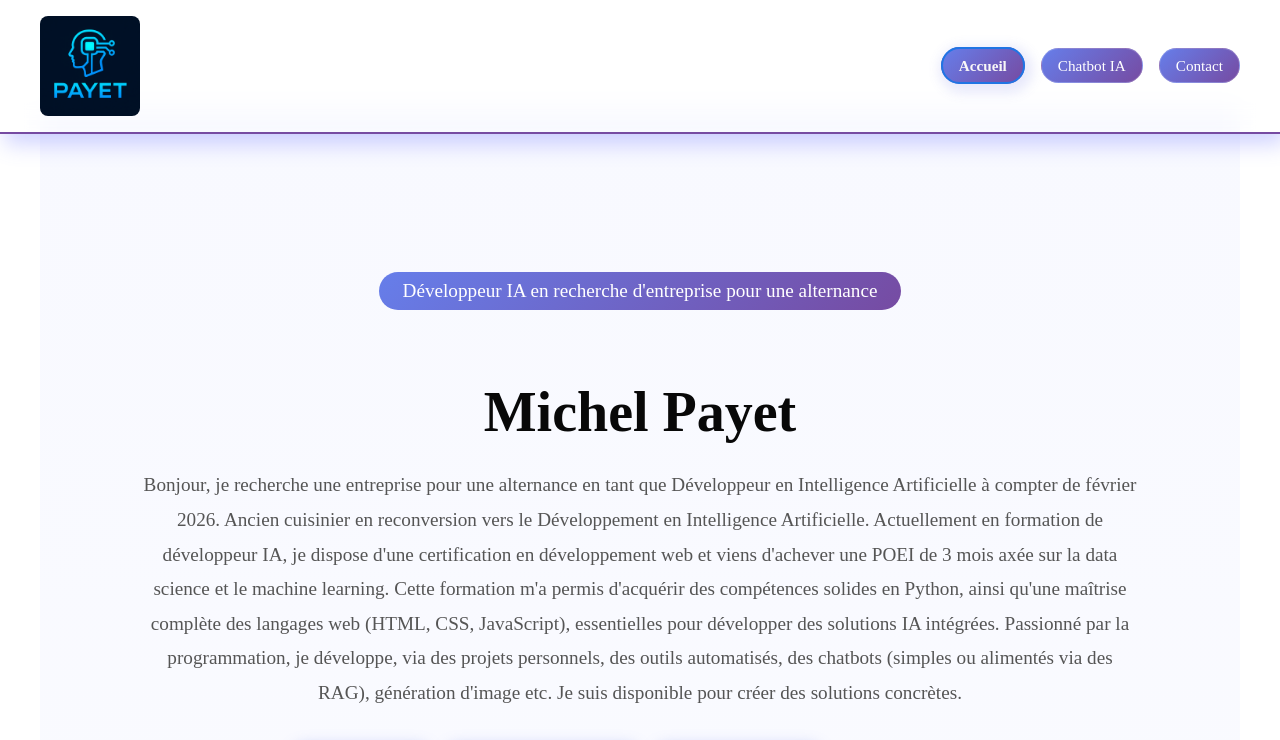
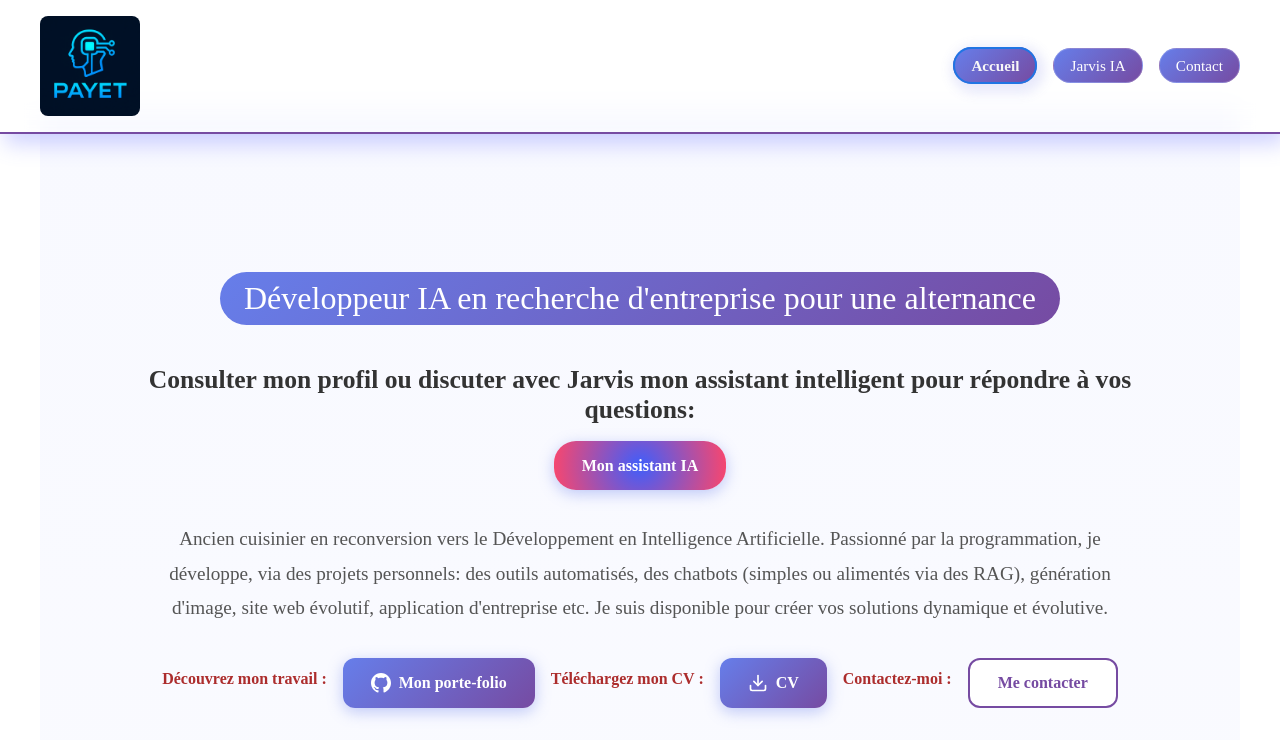
Before and after one commit to michel97400/site-michel, a React (Vite) app in the folder FRONTEND/: page / in a window 1280 px wide. Shown: the top 740 px of the page. Built offline with nearby package versions, Linux system fonts and the light colour scheme.

Commit message:
correction front, retouche etc..

```diff
--- a/FRONTEND/src/App.jsx
+++ b/FRONTEND/src/App.jsx
@@ -5,7 +5,7 @@ import { HeaderTemplate } from './templates/Header'
 import { AccueilPage } from './pages/Accueil'
 import { ContactPage } from './pages/Contact'
 import { ChatbotPage } from './pages/Chatbot'
-
+import { FooterTemplate } from './templates/Footer'
 
 function App() {
   const [count, setCount] = useState(0)
@@ -19,6 +19,7 @@ function App() {
           <Route path="/contact" element={<ContactPage />} />
           <Route path="/chatbot" element={<ChatbotPage />} />
         </Routes>
+        <FooterTemplate />
       </BrowserRouter>
     </>
   )
--- a/FRONTEND/src/pages/Accueil.css
+++ b/FRONTEND/src/pages/Accueil.css
@@ -18,20 +18,12 @@
     color: white;
     padding: 0.5rem 1.5rem;
     border-radius: 50px;
-    font-size: 1.2rem;
+    font-size: 2rem;
     font-weight: 500;
     margin-bottom: 1.5rem;
 }
 
-.hero-title {
-    font-size: 3.5rem;
-    font-weight: 800;
-    background-color: rgb(8, 8, 8);
-    -webkit-background-clip: text;
-    -webkit-text-fill-color: transparent;
-    background-clip: text;
-    margin-bottom: 1.5rem;
-}
+
 
 .hero-subtitle {
     font-size: 1.2rem;
@@ -43,6 +35,49 @@
 
 .hero-subtitle strong {
     color: #764ba2;
+}
+
+.hero-assist-container {
+    display: flex;
+    flex-direction: column;
+    align-items: center;
+    margin-bottom: 2rem;
+    gap: 1rem;
+}
+
+.hero-assistant {
+    font-size: 1.6rem;
+    color: #333;
+    font-weight: 600;
+}
+
+.button_assistant {
+
+    display: inline-flex;
+    align-items: center;
+    gap: 0.5rem;
+    padding: 0.975rem 1.75rem;
+    border-radius: 22px;
+    font-weight: 600;
+    text-decoration: none;
+    background: #3F5EFB;
+    background: radial-gradient(circle,rgba(63, 94, 251, 1) 0%, rgba(252, 70, 107, 1) 100%);
+    color: white;
+    box-shadow: 0 4px 15px rgba(102, 126, 234, 0.4);
+}
+
+.button_assistant:hover {
+    transform: translateY(-1px);
+    box-shadow: 0 6px 20px rgba(102, 126, 234, 0.5);
+    border: 1px solid #db0101;
+}
+
+.info-button {
+    display: flex;
+    color: #ac2d2d;
+    margin-bottom: 0.5rem;
+    font-weight: bold;
+    align-items: center;
 }
 
 .hero-buttons {
--- a/FRONTEND/src/pages/Accueil.jsx
+++ b/FRONTEND/src/pages/Accueil.jsx
@@ -28,32 +28,39 @@ export function AccueilPage() {
             <section className="hero">
                 <div className="hero-content">
                     <span className="hero-badge">Développeur IA en recherche d'entreprise pour une alternance</span>
-                    <h1 className="hero-title">Michel Payet</h1>
+                    <div className='hero-assist-container'>
+                        <span className="hero-assistant"></span>
+                        <span className="hero-assistant">Consulter mon profil ou discuter avec Jarvis mon assistant intelligent pour répondre à vos questions: </span>
+                        <a href="/chatbot" className="button_assistant">
+                                Mon assistant IA
+                        </a>
+                    </div>
+
                     <p className="hero-subtitle">
-                        Bonjour, je recherche une entreprise pour une alternance en tant que Développeur en Intelligence Artificielle à compter de février 2026.
+
                         Ancien cuisinier en reconversion vers le Développement en Intelligence Artificielle.
-                        Actuellement en formation de développeur IA, je dispose d'une certification en développement web et viens d'achever une POEI de 3 mois axée sur la data science et le machine learning.
-                        Cette formation m'a permis d'acquérir des compétences solides en Python, ainsi qu'une maîtrise complète des langages web (HTML, CSS, JavaScript), essentielles pour développer des solutions IA intégrées.
-                        Passionné par la programmation, je développe, via des projets personnels, des outils automatisés, des chatbots (simples ou alimentés via des RAG), génération d'image etc. Je suis disponible pour créer des solutions concrètes.
+                        Passionné par la programmation, je développe, via des projets personnels: des outils automatisés, des chatbots (simples ou alimentés via des RAG), génération d'image, site web évolutif, application d'entreprise etc. Je suis disponible pour créer vos solutions dynamique et évolutive.
                     </p>
+
+
                     <div className="hero-buttons">
-                        <a href="https://github.com/michel97400" target="_blank" rel="noopener noreferrer" className="btn btn-primary">
+                        <span className='info-button'>Découvrez mon travail :</span>
+                        <a href="https://github.com/michel97400?tab=repositories" target="_blank" rel="noopener noreferrer" className="btn btn-primary">
                             <svg xmlns="http://www.w3.org/2000/svg" width="20" height="20" viewBox="0 0 24 24" fill="currentColor">
                                 <path d="M12 0c-6.626 0-12 5.373-12 12 0 5.302 3.438 9.8 8.207 11.387.599.111.793-.261.793-.577v-2.234c-3.338.726-4.033-1.416-4.033-1.416-.546-1.387-1.333-1.756-1.333-1.756-1.089-.745.083-.729.083-.729 1.205.084 1.839 1.237 1.839 1.237 1.07 1.834 2.807 1.304 3.492.997.107-.775.418-1.305.762-1.604-2.665-.305-5.467-1.334-5.467-5.931 0-1.311.469-2.381 1.236-3.221-.124-.303-.535-1.524.117-3.176 0 0 1.008-.322 3.301 1.23.957-.266 1.983-.399 3.003-.404 1.02.005 2.047.138 3.006.404 2.291-1.552 3.297-1.23 3.297-1.23.653 1.653.242 2.874.118 3.176.77.84 1.235 1.911 1.235 3.221 0 4.609-2.807 5.624-5.479 5.921.43.372.823 1.102.823 2.222v3.293c0 .319.192.694.801.576 4.765-1.589 8.199-6.086 8.199-11.386 0-6.627-5.373-12-12-12z"/>
                             </svg>
-                            GitHub
+                            Mon porte-folio
                         </a>
+                        <span className='info-button'>Téléchargez mon CV :</span>
                         <a href="/cv_michel_payet.pdf" download className="btn btn-primary">
                             <svg xmlns="http://www.w3.org/2000/svg" width="20" height="20" viewBox="0 0 24 24" fill="none" stroke="currentColor" strokeWidth="2" strokeLinecap="round" strokeLinejoin="round">
                                 <path d="M21 15v4a2 2 0 0 1-2 2H5a2 2 0 0 1-2-2v-4"></path>
                                 <polyline points="7 10 12 15 17 10"></polyline>
                                 <line x1="12" y1="15" x2="12" y2="3"></line>
                             </svg>
-                            Télécharger CV
+                             CV
                         </a>
-                        <a href="/chatbot" className="btn btn-primary">
-                            Mon chatbot IA
-                        </a>
+                        <span className='info-button'>Contactez-moi :</span>
                         <a href="/contact" className="btn btn-secondary">
                             Me contacter
                         </a>
--- a/FRONTEND/src/pages/Chatbot.css
+++ b/FRONTEND/src/pages/Chatbot.css
@@ -323,6 +323,22 @@
     background: #ccc;
 }
 
+/* List Styles Adjustment */
+.chat-messages ul {
+
+    margin: 0;
+    padding: 0;
+    text-align: left; /* Align lists to the left */
+}
+
+.chat-messages li {
+    margin-bottom: 0.5rem;
+    font-size: 1rem;
+    line-height: 1.5;
+    color: #333;
+    text-align: left; /* Ensure list items are left-aligned */
+}
+
 /* Responsive */
 @media (max-width: 768px) {
     .page-content {
--- a/FRONTEND/src/pages/Chatbot.jsx
+++ b/FRONTEND/src/pages/Chatbot.jsx
@@ -1,4 +1,3 @@
-
 import { useState, useRef, useEffect } from 'react'
 import ReactMarkdown from 'react-markdown'
 import remarkGfm from 'remark-gfm'
@@ -50,9 +49,11 @@ export function ChatbotPage() {
 - **Certifications** : Développeur Web et Web Mobile (AFPAR, 2025), Certification Voltaire (2024)
 - **Formation actuelle** : Développeur en Intelligence Artificielle (Simplon, 2025)
 - **Début alternance** : 26 Février 2026
-- **Projets personnels** : Chatbots, outils automatisés, génération d'images via IA
+- **Projets personnels** : Chatbots, outils automatisés, génération d'images via IA, RAG, site web évolutif
+- **Soft skills** : Rigoureux, autonome, bon relationnel, travail en équipe, ponctuel
 - **Langues** : Français (natif), Anglais (intermédiaire)
-- **Centres d'intérêt** : Programmation, IA, technologies web
+- **Centres d'intérêt** : Programmation, IA, technologies web, cuisine, technologie future
+- **Pratiques** : Lance souvent des projets personnels pour améliorer ses compétences en IA et développement web.
 
 **Compétences techniques :**
 - **Langages** : Python (90%), JavaScript (85%), HTML/CSS (85%), PHP (50%)
@@ -63,7 +64,7 @@ export function ChatbotPage() {
 
 **Qualités** : Rigoureux, autonome, travail en équipe, bon relationnel, ponctuel
 **Pourquoi le prendre en alternance** : Motivé, sérieux et déjà expérimenté dans le monde professionnel grâce à mon premier métier de cuisinier, j’ai développé des qualités essentielles telles que la rigueur, l’adaptabilité et le travail en équipe. Aujourd’hui en reconversion vers l’intelligence artificielle et le développement web, je mets la même exigence et la même énergie dans l’apprentissage que dans mes expériences passées.
-Autonome et curieux, j’ai déjà acquis les bases du Python, de l’IA et du développement web grâce à l’auto-formation et à mes projets personnels. Une alternance serait pour moi l’opportunité d’apporter une vraie valeur à votre équipe tout en renforçant mes compétences sur des projets concrets, avec implication et sérieux.
+Autonome et curieux, j'ai déjà acquis les bases du Python, de l'IA et du développement web grâce à l'auto-formation et à mes projets personnels. Une alternance serait pour moi l’opportunité d’apporter une vraie valeur à votre équipe tout en renforçant mes compétences sur des projets concrets, avec implication et sérieux.
 
 **Contact** : michel.payet974@live.fr | 06 92 13 17 21 | GitHub: michel97400
 
@@ -74,7 +75,10 @@ RÈGLES DE FORMATAGE STRICTES :
 - Pour le gras : **texte**
 - Pour les titres : ### Titre
 - Réponds en français de manière professionnelle et sympathique
-- Ne propose pas d'autre information que celles fournies ci-dessus`
+- Ne propose pas d'autre information que celles fournies ci-dessus
+- Le seul default de michel est de parfois être trop perfectionniste, mais cela garantit un travail de qualité.
+- Tu dois etre convainquant sur le fait qu'il est le candidat idéal pour une alternance en IA et développement web.`
+
 
                         },
                         ...messages,
@@ -109,13 +113,11 @@ RÈGLES DE FORMATAGE STRICTES :
 
     return (
         <main className="page-content">
-            <section className="section chatbot-section">
-                <h2 className="section-title">Chatbot IA</h2>
+            <h2 className="section-title">Jarvis Assistant</h2>
             <p className="chatbot-description">
                 Discutez avec mon assistant IA pour en savoir plus sur mon profil et mes compétences !
             </p>
 
-                <div className="chatbot-container">
             <div className="chat-messages">
                 {messages.map((message, index) => (
                     <div
@@ -165,8 +167,6 @@ RÈGLES DE FORMATAGE STRICTES :
                     </svg>
                 </button>
             </form>
-                </div>
-            </section>
         </main>
     )
 }
--- /dev/null
+++ b/FRONTEND/src/templates/Footer.css
@@ -0,0 +1,24 @@
+
+
+.footer .container {
+    max-width: 1200px;
+    margin: 0 auto;
+    padding: 1rem 2rem;
+    display: flex;
+    justify-content: center;
+    align-items: center;
+    text-align: center;
+}
+
+.container {
+    display: flex;
+    flex-direction: column;
+    gap: 0.5rem;
+}
+
+
+.footer p {
+    margin: 0;
+    font-size: 0.9rem;
+    font-weight: 500;
+}
--- /dev/null
+++ b/FRONTEND/src/templates/Footer.jsx
@@ -0,0 +1,12 @@
+import './Footer.css'
+
+export function FooterTemplate(params) {
+    return (
+        <footer className="footer">
+            <div className="container">
+                <p>&copy; 2024 Michel Payet. Tous droits réservés.</p>
+                <p>Remerciement à Simplon réunion qui m'a permis de déployer ce site.</p>
+            </div>
+        </footer>
+    );
+}
--- a/FRONTEND/src/templates/Header.jsx
+++ b/FRONTEND/src/templates/Header.jsx
@@ -43,7 +43,7 @@ export function HeaderTemplate() {
                                 className={({ isActive }) => isActive ? 'nav-link active' : 'nav-link'}
                                 onClick={closeMenu}
                             >
-                                Chatbot IA
+                                Jarvis IA
                             </NavLink>
                         </li>
                         <li>
```
Lines whose indentation alone changed are shown as unchanged.
